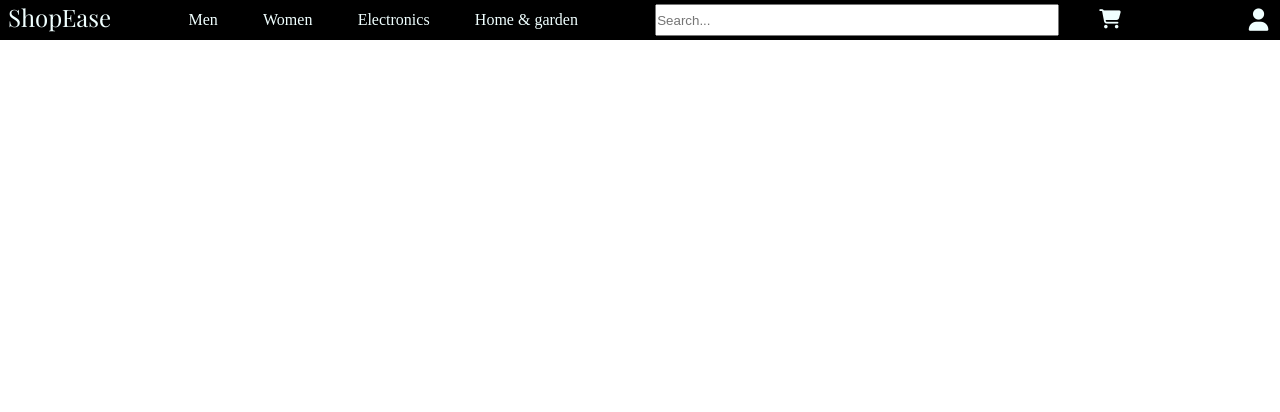
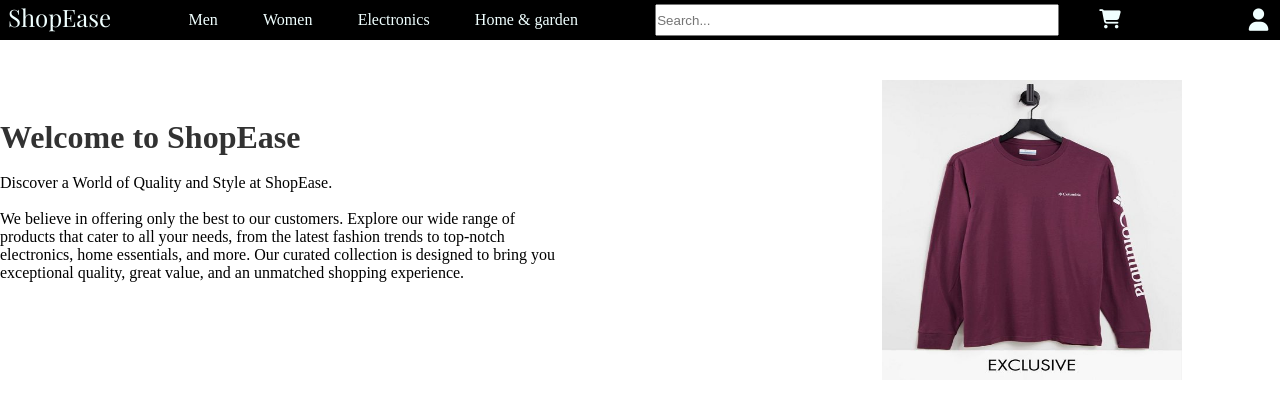
Before and after one commit to KanwalpreetSingh1823/ShopEase, a plain HTML site: page dashboard.html in a window 1280 px wide. Drawn offline with nearby package versions, Linux system fonts and the light colour scheme; a web font is replaced by a local one.

Commit message:
Made a welcome section

```diff
--- a/dashboard.css
+++ b/dashboard.css
@@ -6,7 +6,7 @@
     background-color: black;
     display: flex;
     height:2.5rem;
-    position: fixed;
+    position:fixed;
 }
 .items{
     display: flex;
@@ -67,3 +67,50 @@
     color:azure;
     font-size: 1.2rem;
 }
+.product-slides{
+    /* background-color:rgb(236, 236, 236); */
+    /* border:1px solid green; */
+    display: flex;
+    align-items: center;
+    height:25rem;
+    gap:17rem;
+    /* background-color:black; */
+}
+/* .slide-1 img{
+    width:100rem;
+}
+.slide-2 img{
+    width:100rem;
+    height:26.5rem;
+} */
+.fade{
+    display: none;
+}
+.mySlides{
+    display: flex;
+    margin-top: 4rem;
+    /* align-items: center;
+    justify-content: center; */
+}
+
+.display-image{
+    height:300px;
+    width:300px;
+}
+.text-write{
+    width: 35rem;
+    /* border: 1px solid black; */
+}
+.slides{
+    display: flex;
+    align-items: center;
+    justify-content: center;
+    width:25rem;
+    /* border:1px solid red; */
+}
+
+
+.main-head{
+    color:black;
+    opacity: 0.8;
+}
--- a/dashboard.html
+++ b/dashboard.html
@@ -9,6 +9,7 @@
     <link href="https://fonts.googleapis.com/css2?family=Playfair+Display:ital,wght@0,400..900;1,400..900&display=swap" rel="stylesheet">
 </head>
 <body>
+    <div class="navBar">
         <nav class="navbar">
             <div class="main-logo">
                 <a href="dashboard.html" id="logo">ShopEase</a>
@@ -30,5 +31,42 @@
                 <a href="#" id="user-info"><i class="fa-solid fa-user"></i></a>
             </div>
         </nav>
+    </div>
+
+    <div class="product-slides">
+        <div class="text-write"><h1 class="main-head">Welcome to ShopEase </h1><br>
+            Discover a World of Quality and Style at ShopEase. <br><br>
+            We believe in offering only the best to our customers. Explore our wide range of products that cater to all your needs, from the latest fashion trends to top-notch electronics, home essentials, and more. Our curated collection is designed to bring you exceptional quality, great value, and an unmatched shopping experience.</div>
+        <div class="slides">
+            <div class="mySlides">
+                <img src="pic1.jpg" class = "display-image" alt="product">
+            </div>
+            <div class="mySlides">
+                <img src="pic2.jpg" class="display-image" alt="product">
+            </div>
+            <div class="mySlides">
+                <img src="pic3.jpg" class="display-image" alt="product">
+            </div>
+            <div class="mySlides">
+                <img src="pic5.jpg" class="display-image" alt="product">
+            </div>
+            <div class="mySlides">
+                <img src="pic6.jpg" class="display-image" alt="product">
+            </div>
+            <div class="mySlides">
+                <img src="pic7.jpg" class="display-image" alt="product">
+            </div>
+            <div class="mySlides">
+                <img src="pic8.jpg" class="display-image" alt="product">
+            </div>
+            <div class="mySlides">
+                <img src="pic9.jpg" class="display-image" alt="product">
+            </div>
+            <div class="mySlides">
+                <img src="pic10.jpg" class="display-image" alt="product">
+            </div>
+        </div>
+    </div>
+    <script src="dashboard.js"></script>
 </body>
 </html>
--- /dev/null
+++ b/dashboard.js
@@ -0,0 +1,31 @@
+let slideIndex = 0;
+showSlides();
+
+function showSlides() {
+    let slides = document.getElementsByClassName("mySlides");
+    for (let i = 0; i < slides.length; i++) {
+        slides[i].style.display = "none";
+    }
+    slideIndex++;
+    if (slideIndex > slides.length) {
+        slideIndex = 1;
+    }
+    slides[slideIndex - 1].style.display = "block";
+    setTimeout(showSlides, 3000); // Change image every 3 seconds
+}
+
+document.addEventListener("DOMContentLoaded",()=>{
+    let head = document.querySelector(".main-head");
+    let text = head.textContent;
+    head.innerHTML = "";
+
+    let i = 0;
+    function autoType(){
+        if(i<text.length){
+            head.innerHTML += text.charAt(i);
+            i++;
+            setTimeout(autoType,100);
+        }
+    }
+    autoType();  //Initial Call to start the typing test
+})
```
Also changed, not shown: pic1.jpg (added), pic10.jpg (added), pic2.jpg (added), pic3.jpg (added), pic4.jpg (added), pic5.jpg (added), pic6.jpg (added), pic7.jpg (added), pic8.jpg (added), pic9.jpg (added). Lines whose indentation alone changed are shown as unchanged.
